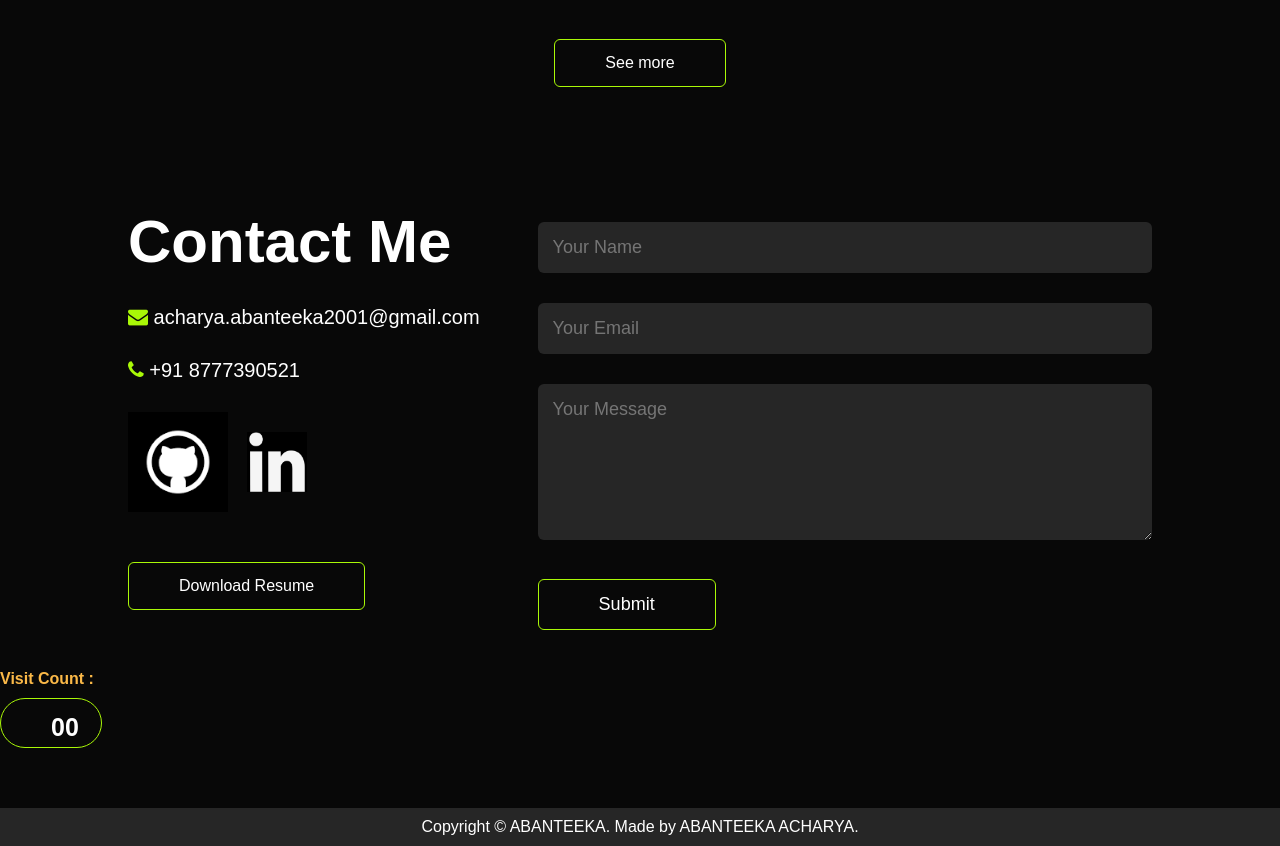
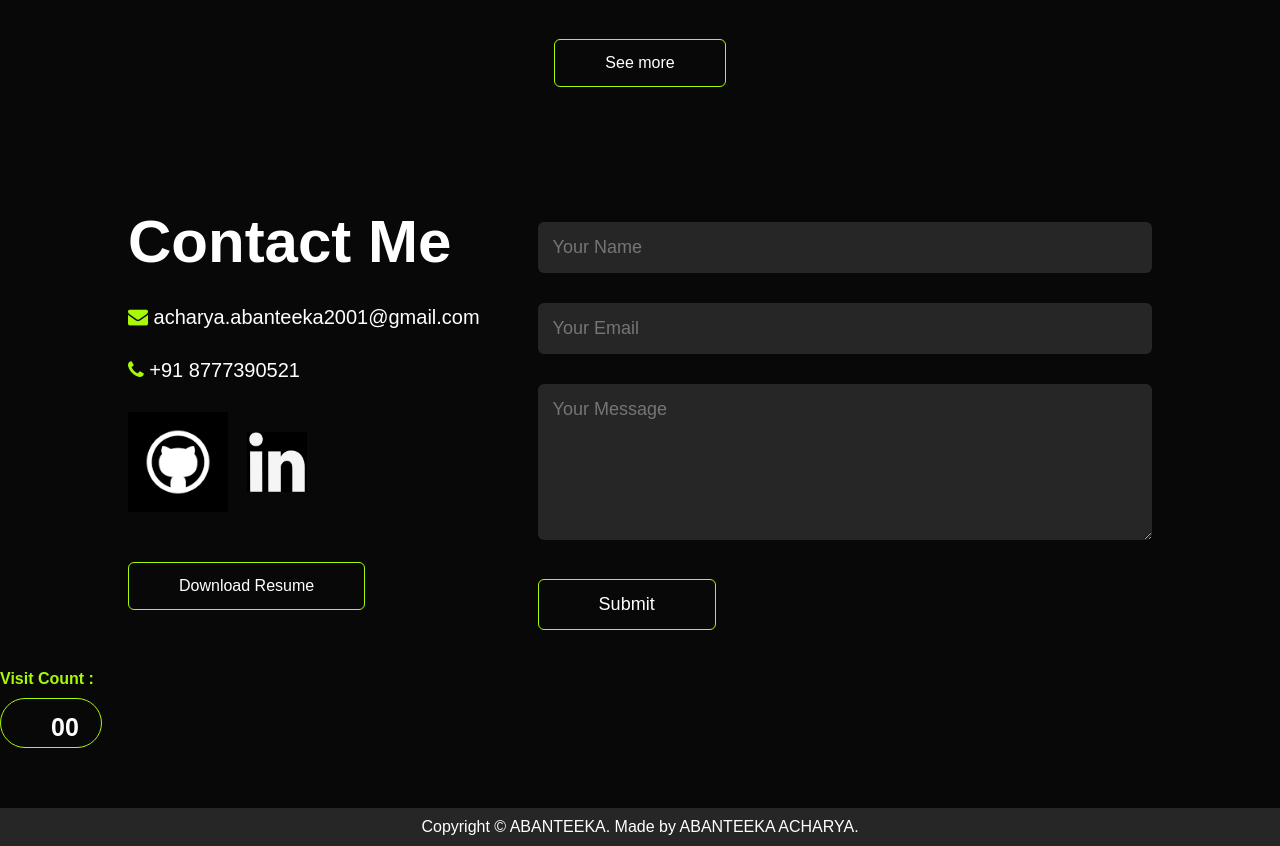
Before and after one commit to Abanteeka/Abanteeka.github.io, a plain HTML site: page index.html in a window 1280 px wide. Shown: the part 2529-3375 px from the top of the page. Drawn offline with Linux system fonts and the light colour scheme; no server answers.

Commit message:
Initial Commit

```diff
--- a/index.html
+++ b/index.html
@@ -205,7 +205,7 @@
         </div>
     </div>
     </div>
-    <p style="color: #fbb948"><strong>Visit Count :</strong></p>
+    <p style="color: #a9f807"><strong>Visit Count :</strong></p>
     <div class="website-counter btn btn2">00</div>
     </div>
     <div class="copyright">
```
